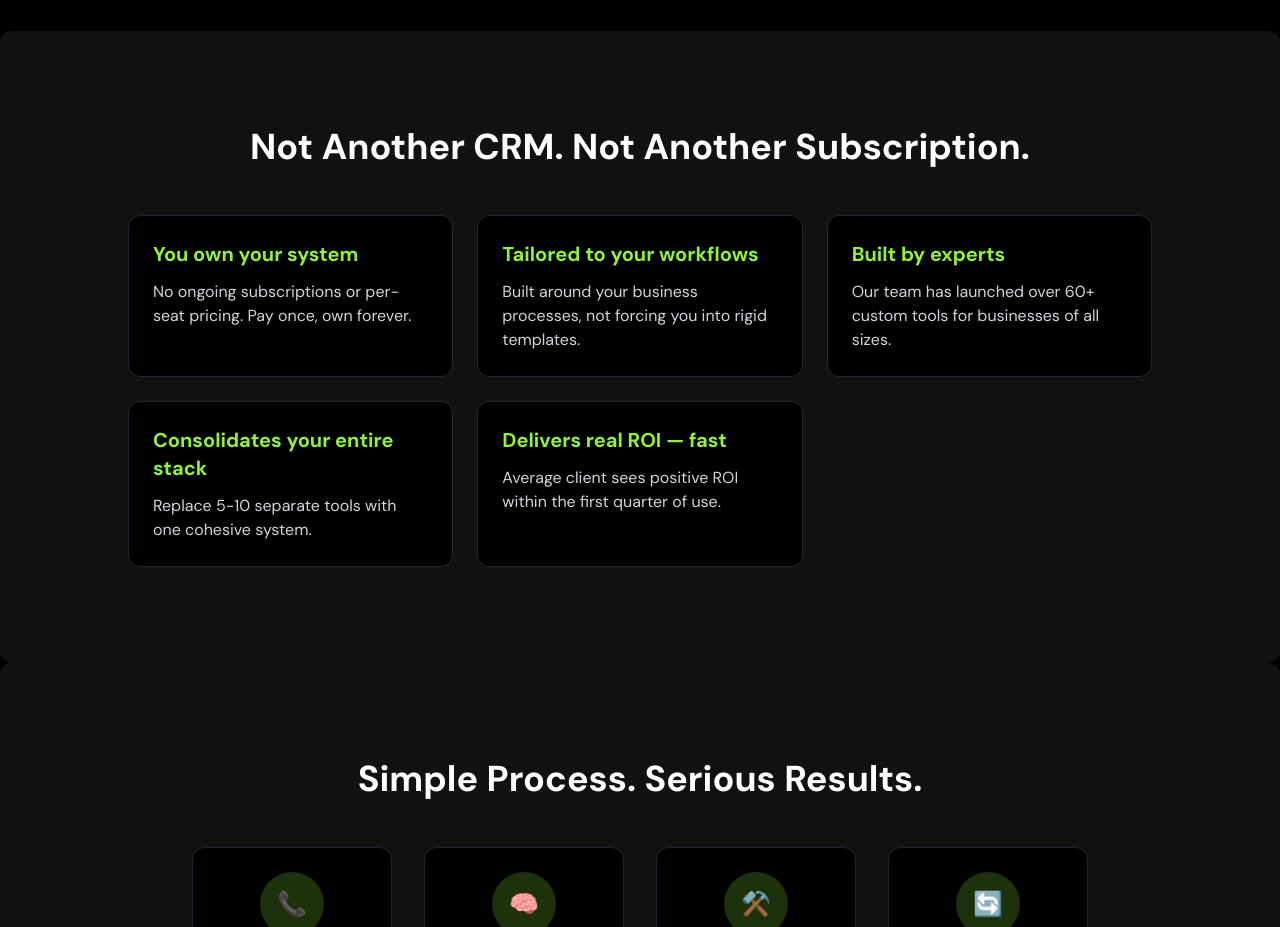
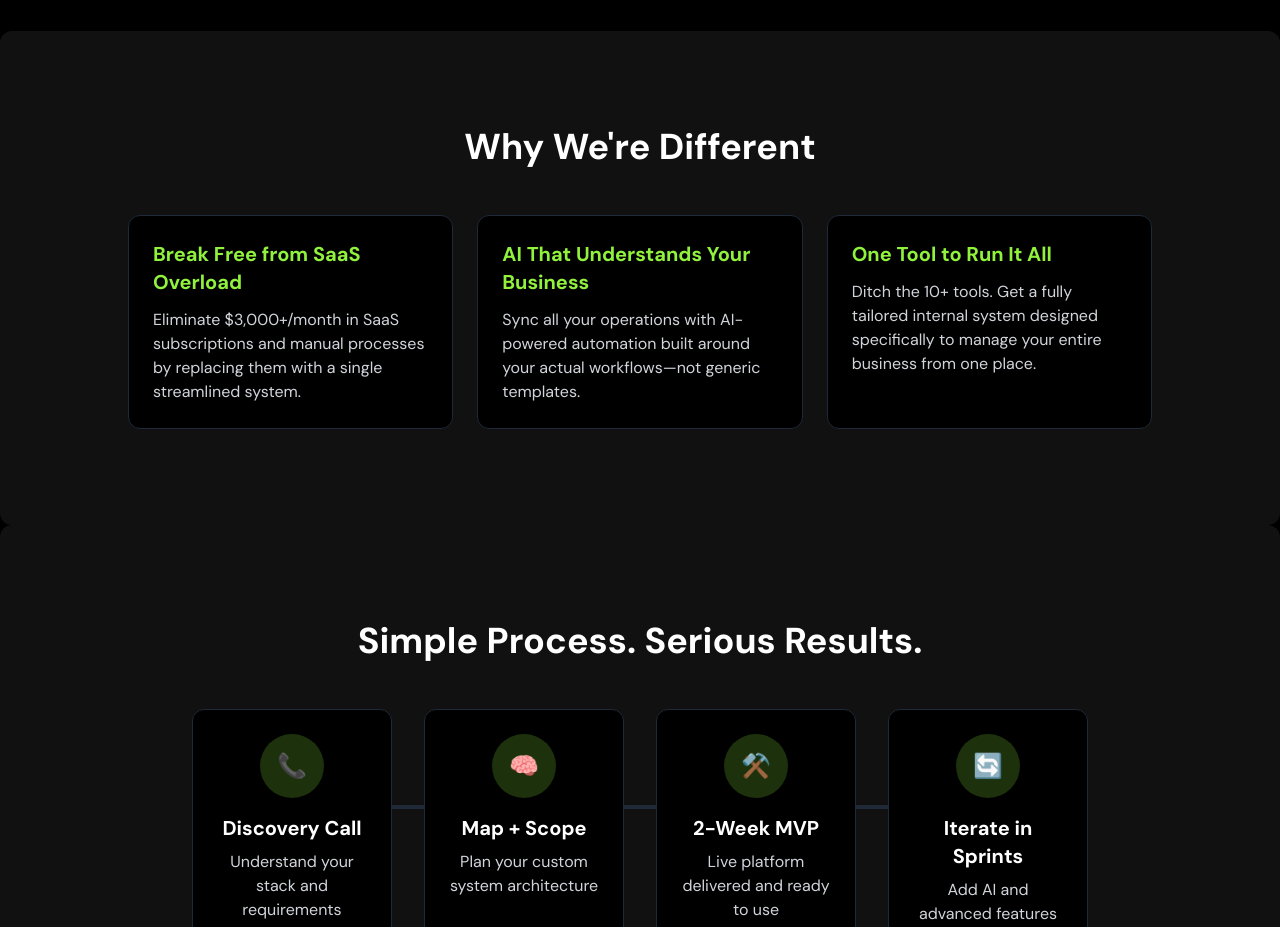
Before and after one commit to adamfromAPGsoftware/apg-lander, a React (Vite) app: page / in a window 1280 px wide. Shown: the part 6160-7087 px from the top of the page. Built offline with nearby package versions, Linux system fonts and the light colour scheme.

Commit message:
feat: update Why Different section with three clear selling points and new heading

```diff
--- a/src/components/WhyDifferent.tsx
+++ b/src/components/WhyDifferent.tsx
@@ -1,34 +1,25 @@
-
 import React from 'react';
 
 const WhyDifferent = () => {
   const differentiators = [
     {
-      title: "You own your system",
-      description: "No ongoing subscriptions or per-seat pricing. Pay once, own forever."
+      title: "Break Free from SaaS Overload",
+      description: "Eliminate $3,000+/month in SaaS subscriptions and manual processes by replacing them with a single streamlined system."
     },
     {
-      title: "Tailored to your workflows",
-      description: "Built around your business processes, not forcing you into rigid templates."
+      title: "AI That Understands Your Business",
+      description: "Sync all your operations with AI-powered automation built around your actual workflows—not generic templates."
     },
     {
-      title: "Built by experts",
-      description: "Our team has launched over 60+ custom tools for businesses of all sizes."
-    },
-    {
-      title: "Consolidates your entire stack",
-      description: "Replace 5-10 separate tools with one cohesive system."
-    },
-    {
-      title: "Delivers real ROI — fast",
-      description: "Average client sees positive ROI within the first quarter of use."
+      title: "One Tool to Run It All",
+      description: "Ditch the 10+ tools. Get a fully tailored internal system designed specifically to manage your entire business from one place."
     }
   ];
 
   return (
     <section id="why-different" className="py-16 md:py-24 bg-[#111] rounded-xl max-width">
       <div className="text-center mb-12 animate-fade-in">
-        <h2 className="text-3xl md:text-4xl font-bold mb-4">Not Another CRM. Not Another Subscription.</h2>
+        <h2 className="text-3xl md:text-4xl font-bold mb-4">Why We're Different</h2>
       </div>
 
       <div className="grid md:grid-cols-2 lg:grid-cols-3 gap-6 max-w-5xl mx-auto">
```
